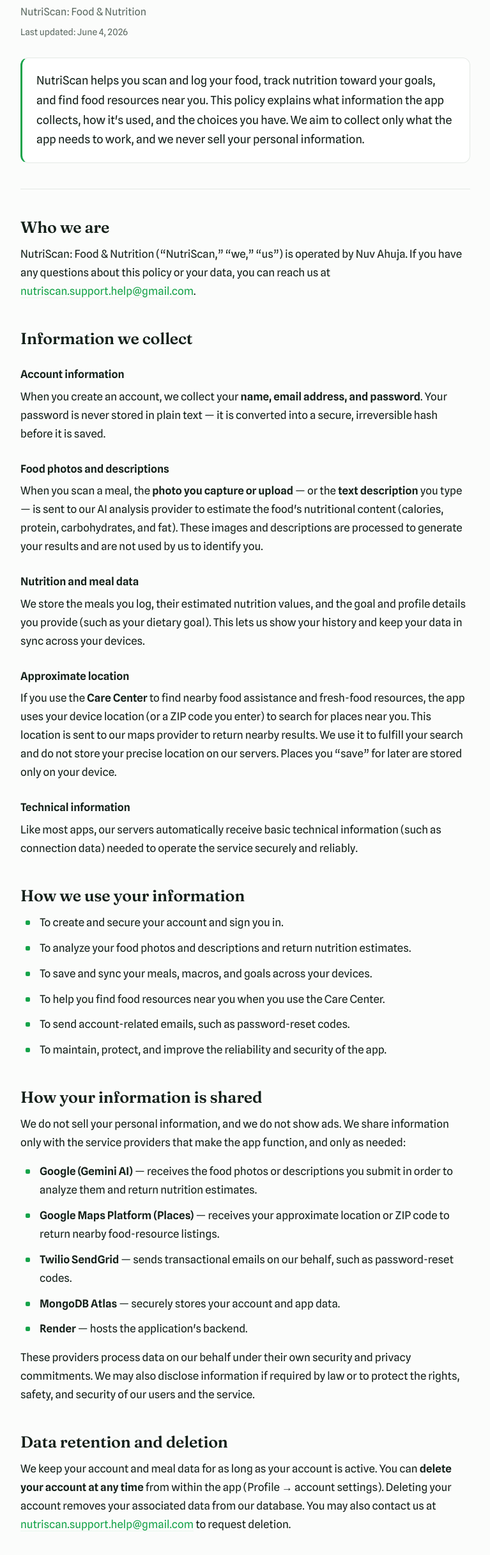
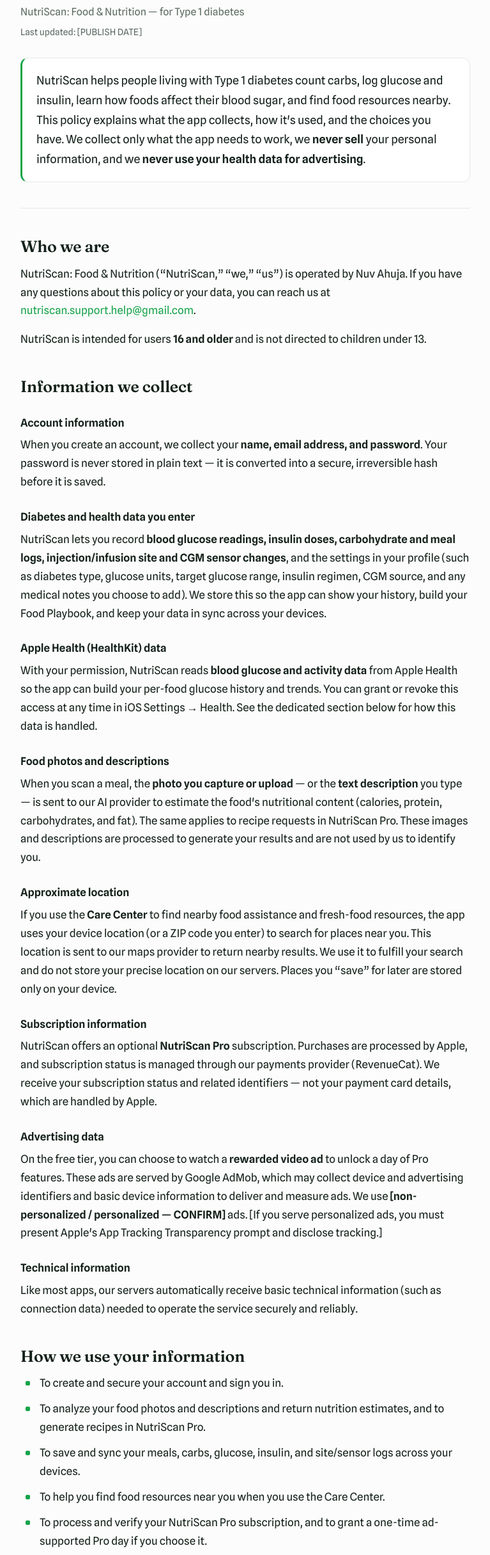
Before and after one commit to getnutriscan/nutriscan-privacy, a plain HTML site: page index.html in a window 1280 px wide. Shown: the part 183-2614 px from the top of the page at 64% size, without its empty margins (256-1023 px from the left). Drawn offline with Linux system fonts and the light colour scheme.

Commit message:
Revise privacy policy for Type 1 diabetes context
Updated privacy policy to reflect changes for Type 1 diabetes users, including data collection and usage details.

```diff
--- a/index.html
+++ b/index.html
@@ -65,6 +65,11 @@
     border-left: 3px solid var(--accent);
     padding: 20px 22px; border-radius: 12px; margin: 28px 0 8px;
   }
+  .note {
+    font-size: 15px; color: var(--muted);
+    background: var(--accent-soft); border-radius: 10px;
+    padding: 14px 18px; margin: 18px 0;
+  }
   .contact {
     background: var(--card); border: 1px solid var(--line);
     border-radius: 14px; padding: 24px 26px; margin-top: 14px;
@@ -82,29 +87,39 @@
 <div class="wrap">
   <div class="badge"><span class="dot"></span> NutriScan</div>
   <h1>Privacy Policy</h1>
-  <p class="sub">NutriScan: Food &amp; Nutrition</p>
-  <p class="updated">Last updated: June 4, 2026</p>
+  <p class="sub">NutriScan: Food &amp; Nutrition — for Type 1 diabetes</p>
+  <p class="updated">Last updated: [PUBLISH DATE]</p>
 
-  <p class="lead">NutriScan helps you scan and log your food, track nutrition toward your goals, and find food resources near you. This policy explains what information the app collects, how it's used, and the choices you have. We aim to collect only what the app needs to work, and we never sell your personal information.</p>
+  <p class="lead">NutriScan helps people living with Type 1 diabetes count carbs, log glucose and insulin, learn how foods affect their blood sugar, and find food resources nearby. This policy explains what the app collects, how it's used, and the choices you have. We collect only what the app needs to work, we <strong>never sell</strong> your personal information, and we <strong>never use your health data for advertising</strong>.</p>
 
   <hr />
 
   <h2>Who we are</h2>
   <p>NutriScan: Food &amp; Nutrition (“NutriScan,” “we,” “us”) is operated by Nuv Ahuja. If you have any questions about this policy or your data, you can reach us at <a href="mailto:nutriscan.support.help@gmail.com">nutriscan.support.help@gmail.com</a>.</p>
+  <p>NutriScan is intended for users <strong>16 and older</strong> and is not directed to children under 13.</p>
 
   <h2>Information we collect</h2>
 
   <h3>Account information</h3>
   <p>When you create an account, we collect your <strong>name, email address, and password</strong>. Your password is never stored in plain text — it is converted into a secure, irreversible hash before it is saved.</p>
 
+  <h3>Diabetes and health data you enter</h3>
+  <p>NutriScan lets you record <strong>blood glucose readings, insulin doses, carbohydrate and meal logs, injection/infusion site and CGM sensor changes</strong>, and the settings in your profile (such as diabetes type, glucose units, target glucose range, insulin regimen, CGM source, and any medical notes you choose to add). We store this so the app can show your history, build your Food Playbook, and keep your data in sync across your devices.</p>
+
+  <h3>Apple Health (HealthKit) data</h3>
+  <p>With your permission, NutriScan reads <strong>blood glucose and activity data</strong> from Apple Health so the app can build your per-food glucose history and trends. You can grant or revoke this access at any time in iOS Settings &rarr; Health. See the dedicated section below for how this data is handled.</p>
+
   <h3>Food photos and descriptions</h3>
-  <p>When you scan a meal, the <strong>photo you capture or upload</strong> — or the <strong>text description</strong> you type — is sent to our AI analysis provider to estimate the food's nutritional content (calories, protein, carbohydrates, and fat). These images and descriptions are processed to generate your results and are not used by us to identify you.</p>
-
-  <h3>Nutrition and meal data</h3>
-  <p>We store the meals you log, their estimated nutrition values, and the goal and profile details you provide (such as your dietary goal). This lets us show your history and keep your data in sync across your devices.</p>
+  <p>When you scan a meal, the <strong>photo you capture or upload</strong> — or the <strong>text description</strong> you type — is sent to our AI provider to estimate the food's nutritional content (calories, protein, carbohydrates, and fat). The same applies to recipe requests in NutriScan Pro. These images and descriptions are processed to generate your results and are not used by us to identify you.</p>
 
   <h3>Approximate location</h3>
   <p>If you use the <strong>Care Center</strong> to find nearby food assistance and fresh-food resources, the app uses your device location (or a ZIP code you enter) to search for places near you. This location is sent to our maps provider to return nearby results. We use it to fulfill your search and do not store your precise location on our servers. Places you “save” for later are stored only on your device.</p>
+
+  <h3>Subscription information</h3>
+  <p>NutriScan offers an optional <strong>NutriScan Pro</strong> subscription. Purchases are processed by Apple, and subscription status is managed through our payments provider (RevenueCat). We receive your subscription status and related identifiers — not your payment card details, which are handled by Apple.</p>
+
+  <h3>Advertising data</h3>
+  <p>On the free tier, you can choose to watch a <strong>rewarded video ad</strong> to unlock a day of Pro features. These ads are served by Google AdMob, which may collect device and advertising identifiers and basic device information to deliver and measure ads. We use <strong>[non-personalized / personalized — CONFIRM]</strong> ads. [If you serve personalized ads, you must present Apple's App Tracking Transparency prompt and disclose tracking.]</p>
 
   <h3>Technical information</h3>
   <p>Like most apps, our servers automatically receive basic technical information (such as connection data) needed to operate the service securely and reliably.</p>
@@ -112,40 +127,51 @@
   <h2>How we use your information</h2>
   <ul>
     <li>To create and secure your account and sign you in.</li>
-    <li>To analyze your food photos and descriptions and return nutrition estimates.</li>
-    <li>To save and sync your meals, macros, and goals across your devices.</li>
+    <li>To analyze your food photos and descriptions and return nutrition estimates, and to generate recipes in NutriScan Pro.</li>
+    <li>To save and sync your meals, carbs, glucose, insulin, and site/sensor logs across your devices.</li>
     <li>To help you find food resources near you when you use the Care Center.</li>
+    <li>To process and verify your NutriScan Pro subscription, and to grant a one-time ad-supported Pro day if you choose it.</li>
     <li>To send account-related emails, such as password-reset codes.</li>
     <li>To maintain, protect, and improve the reliability and security of the app.</li>
   </ul>
+  <p><strong>Your diabetes and health data is used only to provide the app's features. We never sell it, and we never use it — or any data obtained from Apple Health — for advertising or marketing.</strong></p>
+
+  <h2>Apple HealthKit</h2>
+  <p>Data obtained through Apple Health (HealthKit) is used solely to provide in-app functionality, such as your Food Playbook, glucose trends, and summaries. It is <strong>not</strong> used for advertising or marketing, is <strong>not</strong> sold, is <strong>not</strong> shared with third parties for those purposes, and is <strong>not</strong> used to train machine-learning models. You control this access through the iOS Health app. [Confirm each of these statements is true of your implementation before publishing.]</p>
 
   <h2>How your information is shared</h2>
-  <p>We do not sell your personal information, and we do not show ads. We share information only with the service providers that make the app function, and only as needed:</p>
+  <p>We do not sell your personal information. We share information only with the service providers that make the app function, and only as needed:</p>
   <ul>
-    <li><strong>Google (Gemini AI)</strong> — receives the food photos or descriptions you submit in order to analyze them and return nutrition estimates.</li>
+    <li><strong>Google (Gemini AI)</strong> — receives the food photos, descriptions, or recipe requests you submit (with limited profile context) to analyze them and return nutrition and recipe estimates.</li>
     <li><strong>Google Maps Platform (Places)</strong> — receives your approximate location or ZIP code to return nearby food-resource listings.</li>
+    <li><strong>Google AdMob</strong> — serves the optional rewarded ads on the free tier and may collect device/advertising identifiers as described above.</li>
+    <li><strong>RevenueCat</strong> — manages subscription status and entitlements for NutriScan Pro.</li>
     <li><strong>Twilio SendGrid</strong> — sends transactional emails on our behalf, such as password-reset codes.</li>
-    <li><strong>MongoDB Atlas</strong> — securely stores your account and app data.</li>
+    <li><strong>MongoDB Atlas</strong> — securely stores your account and app data [region: CONFIRM].</li>
     <li><strong>Render</strong> — hosts the application's backend.</li>
   </ul>
   <p>These providers process data on our behalf under their own security and privacy commitments. We may also disclose information if required by law or to protect the rights, safety, and security of our users and the service.</p>
 
   <h2>Data retention and deletion</h2>
-  <p>We keep your account and meal data for as long as your account is active. You can <strong>delete your account at any time</strong> from within the app (Profile &rarr; account settings). Deleting your account removes your associated data from our database. You may also contact us at <a href="mailto:nutriscan.support.help@gmail.com">nutriscan.support.help@gmail.com</a> to request deletion.</p>
+  <p>We keep your account, meal, and diabetes data for as long as your account is active. You can <strong>delete your account at any time</strong> from within the app (Profile &rarr; account settings). Deleting your account removes your associated data — including your glucose, insulin, and meal logs — from our database. You may also contact us at <a href="mailto:nutriscan.support.help@gmail.com">nutriscan.support.help@gmail.com</a> to request deletion. [State your backup retention window if data persists in backups after deletion.]</p>
 
   <h2>How we protect your information</h2>
   <ul>
     <li>All data is transmitted over encrypted connections (HTTPS).</li>
     <li>Passwords are stored only as secure one-way hashes, never in plain text.</li>
     <li>Access to stored data is restricted to operating the service.</li>
+    <li>[State whether stored data is encrypted at rest.]</li>
   </ul>
   <p>No method of transmission or storage is completely secure, but we work to protect your information using reasonable safeguards.</p>
 
   <h2>Your choices and rights</h2>
-  <p>You can review and update your profile information in the app, and delete your account and data at any time. Depending on where you live, you may have additional rights to access, correct, or delete your personal information, or to object to certain processing. To exercise these rights, contact us at <a href="mailto:nutriscan.support.help@gmail.com">nutriscan.support.help@gmail.com</a>.</p>
+  <p>You can review and update your profile information in the app, and delete your account and data at any time. You can revoke Apple Health access in iOS Settings &rarr; Health, and manage ad preferences through your device settings. Depending on where you live, you may have additional rights to access, correct, or delete your personal information, or to object to certain processing (for example under GDPR/UK GDPR or CCPA/CPRA — note that we do not sell personal information). To exercise these rights, contact us at <a href="mailto:nutriscan.support.help@gmail.com">nutriscan.support.help@gmail.com</a>.</p>
+
+  <h2>Medical disclaimer</h2>
+  <p>NutriScan is a logging and educational tool. Carbohydrate and nutrition values are AI-generated estimates and may be inaccurate. The app does <strong>not</strong> calculate, recommend, or adjust insulin doses and is not a medical device. Always confirm carb counts and all treatment decisions with your healthcare provider.</p>
 
   <h2>Children's privacy</h2>
-  <p>NutriScan is not directed to children under 13 (or the minimum age required in your region), and we do not knowingly collect personal information from them. If you believe a child has provided us with personal information, please contact us and we will delete it.</p>
+  <p>NutriScan is intended for users 16 and older and is not directed to children under 13, and we do not knowingly collect personal information from children under 13. If you believe a child has provided us with personal information, please contact us and we will delete it.</p>
 
   <h2>Changes to this policy</h2>
   <p>We may update this policy from time to time. When we do, we will revise the “Last updated” date above. Significant changes will be reflected here, and your continued use of the app means you accept the updated policy.</p>
```
